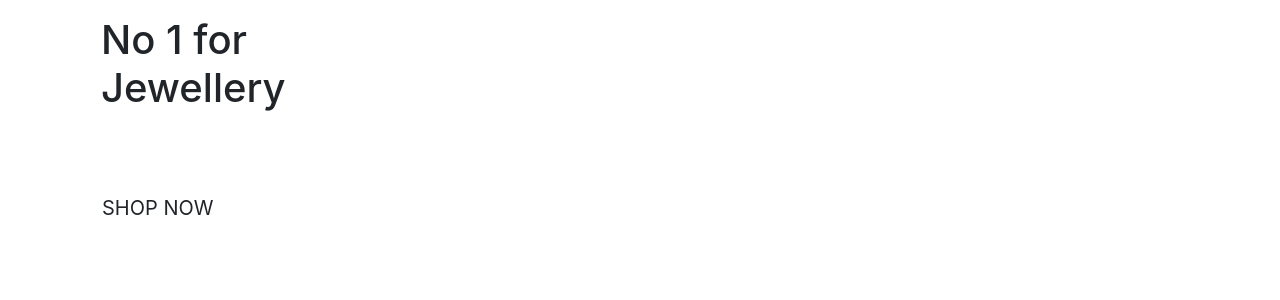
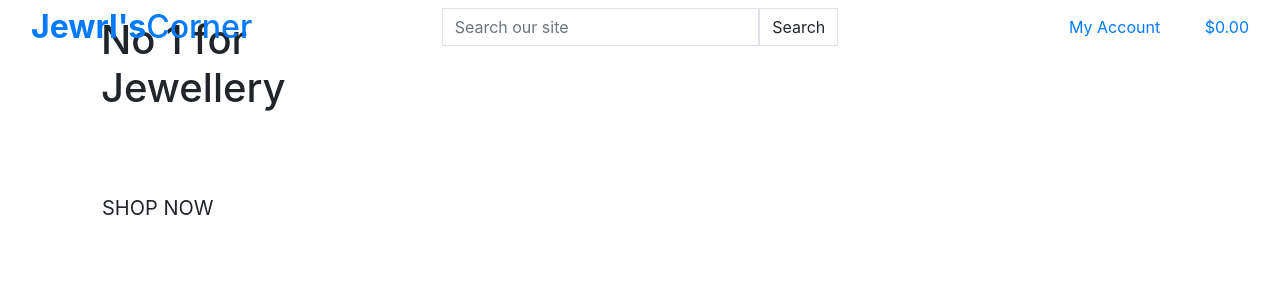
Before and after one commit to KyrianU/Jewrls-corner, a Django app: page / in a window 1280 px wide. Shown: the top 300 px of the page. Run offline with Django 3.2, Linux system fonts and the light colour scheme.

Commit message:
add main page header

```diff
--- a/templates/base.html
+++ b/templates/base.html
@@ -35,6 +35,68 @@
   </head>
   <body>
     <header class="container-fluid fixed-top">
+        <div class="row">
+          <div class="col-12 col-lg-4 my-auto py-1 py-lg-0 text-center text-lg-left">
+            <a href="{% url 'home' %}" class="nav-link main-logo-link">
+              <h2 class="text-black my-0"><strong>Jewrl's</strong>Corner</h2>
+            </a>
+          </div>
+          <div class="col-12 col-lg-4 my-auto py-1 py-lg-0">
+            <form method="GET" action="">
+              <div class="input-group w-100">
+                <input class="form-control form-search border border-black rounded-0" type="text" name="q"
+                  id="search" placeholder="Search our site" aria-label="Search">
+                <div class="input-group-apend">
+                    <button class="form-control btn-search btn btn-black border border-black rounded-0"
+                        type="submit">
+                        Search
+                    </button>
+                </div>
+              </div>
+            </form>
+          </div>
+          <div class="col-12 col-lg-4 my-auto py-1 py-lg-0">
+            <ul class="list-inline list-unstyled text-center text-lg-right my-0">
+              <li class="list-inline-item dropdown">
+                <a class="text-black nav-link" href="" id="user-options" data-toggle="dropdown"
+                  aria-haspopup="true" aria-expanded="false">
+                  <div class="text-center">
+                      <div><i class="fa-solid fa-circle-user fa-xl"></i></div>
+                      <p class="my-0">My Account</p>
+                  </div>
+                </a>
+                <div class="dropdown-menu border-0" aria-labelledby="user-options-mobile">
+                    {% if request.user.is_authenticated %}
+                    {% if request.user.is_superuser %}
+                    <a href="" class="dropdown-item">Product Management</a>
+                    {% endif %}
+                    <a href="{% url 'profile' %}" class="dropdown-item">My Profile</a>
+                    <a href="{% url 'account_logout' %}" class="dropdown-item">Logout</a>
+                    {% else %}
+                    <a href="{% url 'account_signup' %}" class="dropdown-item">Register</a>
+                    <a href="{% url 'account_login' %}" class="dropdown-item">Login</a>
+                    {% endif %}
+                </div>
+              </li>
+              <!--Shopping bag and total order -->
+              <li class="list-inline-item">
+                <a class="{% if grand_total %}text-info font-weight-bold{% else %}text-black{% endif %} nav-link"
+                    href="{% url 'view_bag' %}">
+                    <div class="text-center">
+                        <div><i class="fa-solid fa-cart-shopping fa-xl"></i></div>
+                        <p class="my-0"></p>
+                        {% if grand_total %}
+                            ${{ grand_total|floatformat:2 }}
+                        {% else %}
+                            $0.00
+                        {% endif %}
+                    </div>
+                </a>
+              </li>
+            </ul>
+          </div>
+        </div>
+      </div>
 
     </header>
 
```
